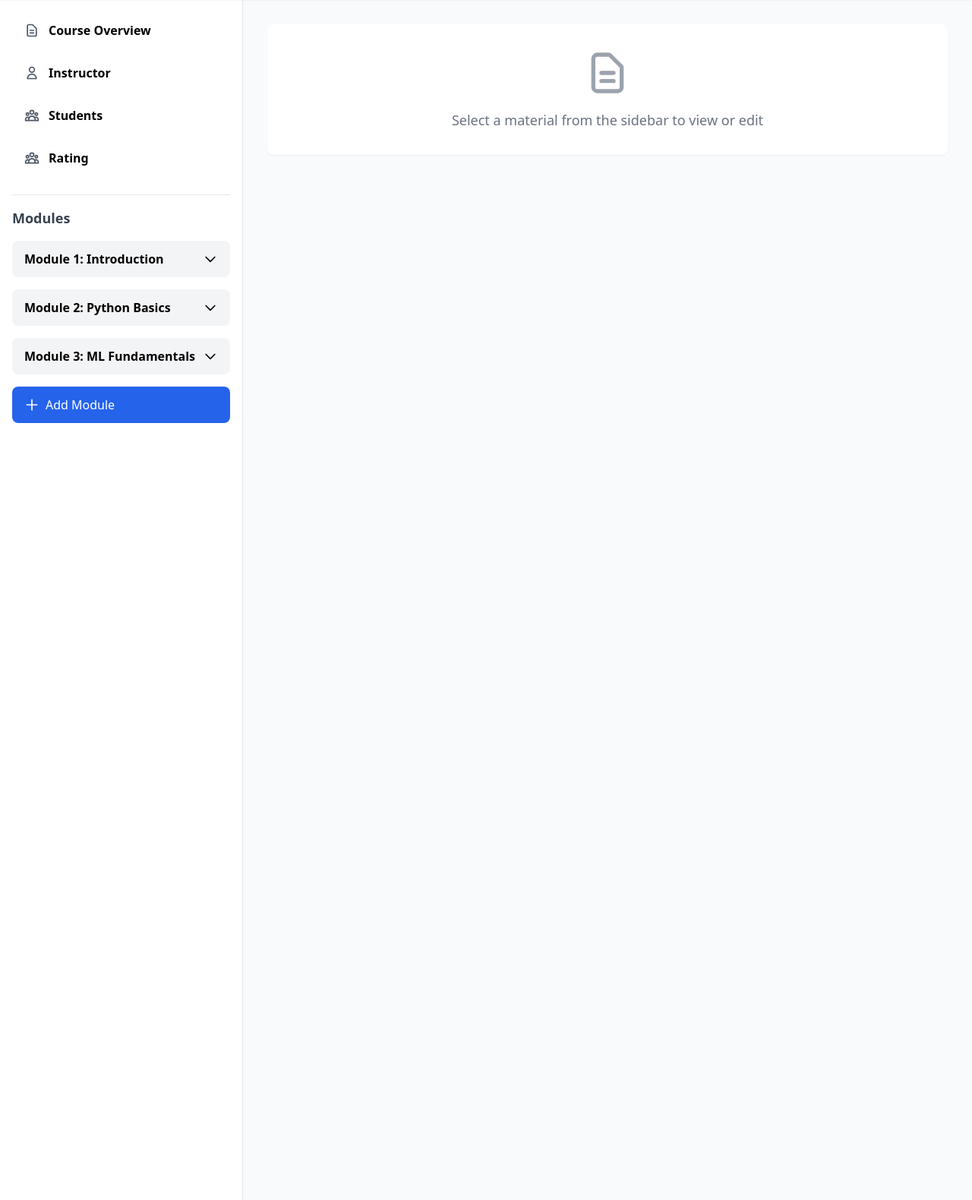
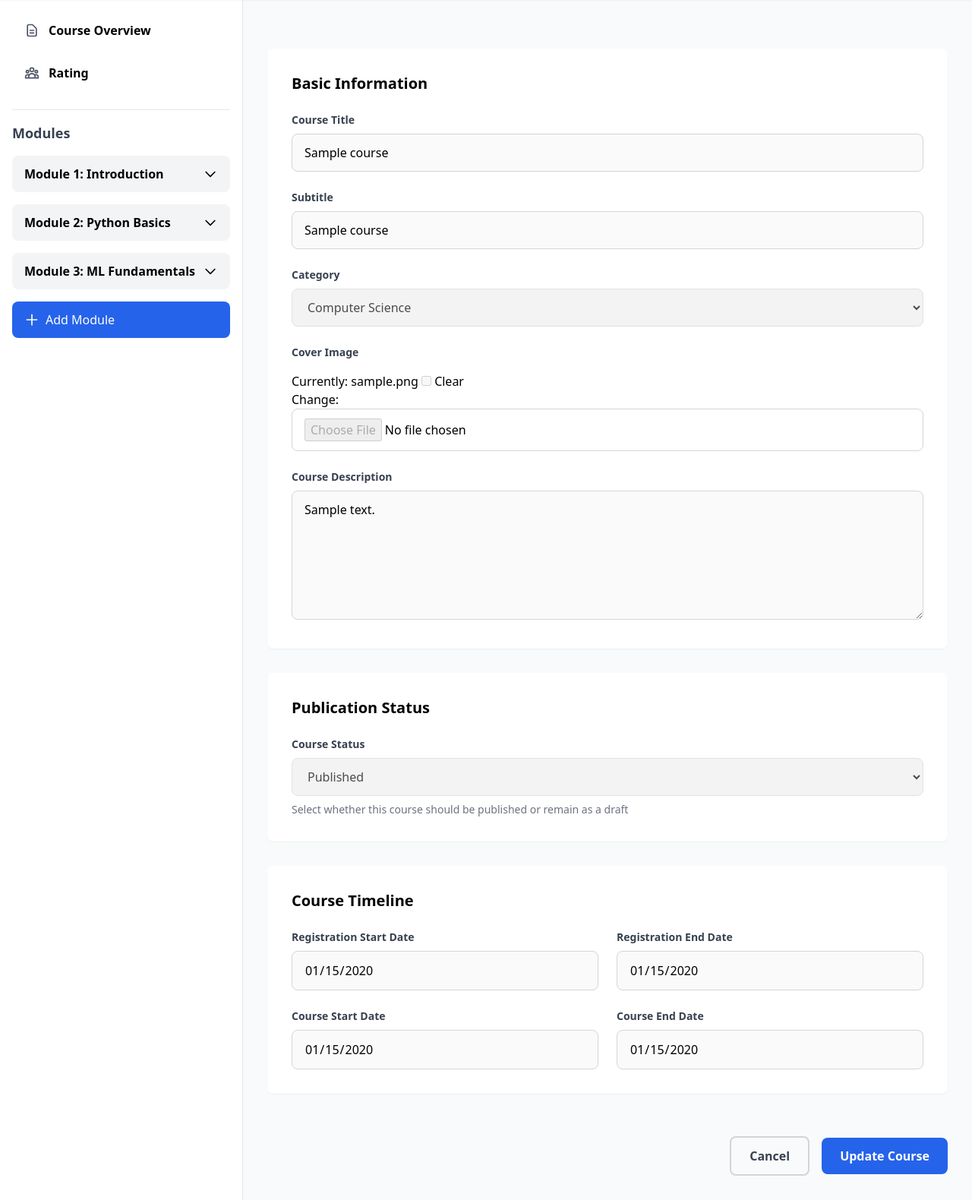
Before and after one commit to yeaung276/elearning, a Django app: page /course/1/material in a window 1280 px wide. Shown: the part 64-1644 px from the top of the page at 76% size. Run offline with Django 5.2, Linux system fonts and the light colour scheme; a user stored in the database is signed in; tables that the repository leaves empty hold one stand-in row (values such as "Sample post"); some libraries are stand-ins or nearby versions.

Commit message:
feat: add status

```diff
--- a/course/forms.py
+++ b/course/forms.py
@@ -43,7 +43,20 @@ class CourseForm(forms.ModelForm):
                 "type": "date",
                 "class": "w-full px-4 py-3 border border-gray-300 rounded-lg focus:ring-2 focus:ring-blue-500 focus:border-transparent",
             }),
+            "status": forms.Select(attrs={
+                "class": "w-full px-4 py-3 border border-gray-300 rounded-lg focus:ring-2 focus:ring-blue-500 focus:border-transparent",
+            }),
         }
+
+    def __init__(self, *args, show_status=False, disabled=False, **kwargs):
+        super().__init__(*args, **kwargs)
+
+        if not show_status:
+            self.fields.pop('status', None)
+
+        if disabled:
+            for field in self.fields.values():
+                field.widget.attrs['disabled'] = 'disabled'
 
     def clean(self):
         cleaned = super().clean()
--- a/course/templates/material.html
+++ /dev/null
@@ -1,14 +0,0 @@
-{% extends "shared/sidebar.html" %}
-
-{% block material %}
-<div class="max-w-4xl mx-auto">
-    <div class="bg-white rounded-lg shadow-sm p-8 text-center text-gray-500">
-        <svg class="w-16 h-16 mx-auto mb-4 text-gray-400" fill="none" stroke="currentColor" viewBox="0 0 24 24">
-            <path stroke-linecap="round" stroke-linejoin="round" stroke-width="2"
-                d="M9 12h6m-6 4h6m2 5H7a2 2 0 01-2-2V5a2 2 0 012-2h5.586a1 1 0 01.707.293l5.414 5.414a1 1 0 01.293.707V19a2 2 0 01-2 2z" />
-        </svg>
-        <p class="text-lg">Select a material from the sidebar to view or edit</p>
-    </div>
-</div>
-
-{% endblock %}
--- /dev/null
+++ b/course/templates/materials/overview.html
@@ -0,0 +1,162 @@
+{% extends "materials/sidebar.html" %}
+
+{% block material %}
+<form method="post" enctype="multipart/form-data" class="space-y-8">
+    {% csrf_token %}
+
+    <!-- Basic Information -->
+    <section class="bg-white rounded-lg shadow-sm p-8">
+        <h2 class="text-xl font-bold mb-6">Basic Information</h2>
+
+        <div class="space-y-6">
+            <!-- Course Title -->
+            <div>
+                <label for="{{ form.title.id_for_label }}" class="block text-sm font-semibold text-gray-700 mb-2">
+                    Course Title
+                </label>
+                {{ form.title }}
+                {% if form.title.errors %}
+                <p class="mt-1 text-sm text-red-600">{{ form.title.errors.0 }}</p>
+                {% endif %}
+            </div>
+
+            <!-- Course Subtitle -->
+            <div>
+                <label for="{{ form.subtitle.id_for_label }}" class="block text-sm font-semibold text-gray-700 mb-2">
+                    Subtitle
+                </label>
+                {{ form.subtitle }}
+                {% if form.subtitle.errors %}
+                <p class="mt-1 text-sm text-red-600">{{ form.subtitle.errors.0 }}</p>
+                {% endif %}
+            </div>
+
+            <!-- Category -->
+            <div>
+                <label for="{{ form.category.id_for_label }}" class="block text-sm font-semibold text-gray-700 mb-2">
+                    Category
+                </label>
+                {{ form.category }}
+                {% if form.category.errors %}
+                <p class="mt-1 text-sm text-red-600">{{ form.category.errors.0 }}</p>
+                {% endif %}
+            </div>
+
+            <!-- Cover Image -->
+            {% if course.user == user %}
+            <div>
+                <label for="{{ form.cover_img.id_for_label }}" class="block text-sm font-semibold text-gray-700 mb-2">
+                    Cover Image
+                </label>
+                <div class="mt-4">
+                    {{ form.cover_img }}
+                </div>
+                {% if form.cover_img.errors %}
+                <p class="mt-1 text-sm text-red-600">{{ form.cover_img.errors.0 }}</p>
+                {% endif %}
+            </div>
+            {% endif %}
+
+            <!-- Description -->
+            <div>
+                <label for="{{ form.description.id_for_label }}" class="block text-sm font-semibold text-gray-700 mb-2">
+                    Course Description
+                </label>
+                {{ form.description }}
+                {% if form.description.errors %}
+                <p class="mt-1 text-sm text-red-600">{{ form.description.errors.0 }}</p>
+                {% endif %}
+            </div>
+        </div>
+    </section>
+
+    <!-- Status (Conditional) -->
+    {% if form.status and course.user == user %}
+    <section class="bg-white rounded-lg shadow-sm p-8">
+        <h2 class="text-xl font-bold mb-6">Publication Status</h2>
+
+        <div>
+            <label for="{{ form.status.id_for_label }}" class="block text-sm font-semibold text-gray-700 mb-2">
+                Course Status
+            </label>
+            {{ form.status }}
+            {% if form.status.errors %}
+            <p class="mt-1 text-sm text-red-600">{{ form.status.errors.0 }}</p>
+            {% endif %}
+            <p class="mt-2 text-sm text-gray-500">Select whether this course should be published or remain as a draft
+            </p>
+        </div>
+    </section>
+    {% endif %}
+
+    <!-- Course Timeline -->
+     {% if form.instance.user == user %}
+    <section class="bg-white rounded-lg shadow-sm p-8">
+        <h2 class="text-xl font-bold mb-6">Course Timeline</h2>
+
+        <div class="grid grid-cols-2 gap-6">
+            <!-- Registration Start -->
+            <div>
+                <label for="{{ form.registration_start.id_for_label }}"
+                    class="block text-sm font-semibold text-gray-700 mb-2">
+                    Registration Start Date
+                </label>
+                {{ form.registration_start }}
+                {% if form.registration_start.errors %}
+                <p class="mt-1 text-sm text-red-600">{{ form.registration_start.errors.0 }}</p>
+                {% endif %}
+            </div>
+
+            <!-- Registration End -->
+            <div>
+                <label for="{{ form.registration_end.id_for_label }}"
+                    class="block text-sm font-semibold text-gray-700 mb-2">
+                    Registration End Date
+                </label>
+                {{ form.registration_end }}
+                {% if form.registration_end.errors %}
+                <p class="mt-1 text-sm text-red-600">{{ form.registration_end.errors.0 }}</p>
+                {% endif %}
+            </div>
+
+            <!-- Course Start -->
+            <div>
+                <label for="{{ form.course_start.id_for_label }}"
+                    class="block text-sm font-semibold text-gray-700 mb-2">
+                    Course Start Date
+                </label>
+                {{ form.course_start }}
+                {% if form.course_start.errors %}
+                <p class="mt-1 text-sm text-red-600">{{ form.course_start.errors.0 }}</p>
+                {% endif %}
+            </div>
+
+            <!-- Course End -->
+            <div>
+                <label for="{{ form.course_end.id_for_label }}" class="block text-sm font-semibold text-gray-700 mb-2">
+                    Course End Date
+                </label>
+                {{ form.course_end }}
+                {% if form.course_end.errors %}
+                <p class="mt-1 text-sm text-red-600">{{ form.course_end.errors.0 }}</p>
+                {% endif %}
+            </div>
+        </div>
+    </section>
+
+    <!-- Action Buttons -->
+    <div class="flex justify-end items-center space-x-4 pt-6">
+        <a href="{% url 'dashboard' %}"
+            class="px-6 py-3 border-2 border-gray-300 rounded-lg text-gray-700 font-semibold hover:bg-gray-50 transition">
+            Cancel
+        </a>
+        <button type="submit"
+            class="px-6 py-3 bg-blue-600 text-white rounded-lg font-semibold hover:bg-blue-700 transition">
+            Update Course
+        </button>
+    </div>
+    {% endif %}
+</form>
+</div>
+
+{% endblock %}
--- a/course/templates/shared/sidebar.html
+++ b/course/templates/materials/sidebar.html
@@ -9,7 +9,7 @@
         <div class="p-4">
             <!-- Navigation Links -->
             <div class="space-y-2 mb-6">
-                <a href="/course/overview" class="flex items-center space-x-3 px-4 py-3 hover:bg-gray-100 rounded-lg">
+                <a href="{% url 'material_overview' cid=course.id %}" class="flex items-center space-x-3 px-4 py-3 hover:bg-gray-100 rounded-lg">
                     <svg class="w-5 h-5 text-gray-600" fill="none" stroke="currentColor" viewBox="0 0 24 24">
                         <path stroke-linecap="round" stroke-linejoin="round" stroke-width="2"
                             d="M9 12h6m-6 4h6m2 5H7a2 2 0 01-2-2V5a2 2 0 012-2h5.586a1 1 0 01.707.293l5.414 5.414a1 1 0 01.293.707V19a2 2 0 01-2 2z" />
@@ -17,6 +17,7 @@
                     <span class="font-semibold">Course Overview</span>
                 </a>
 
+                {% if user.role == 'teacher' %}
                 <a href="/course/instructor" class="flex items-center space-x-3 px-4 py-3 hover:bg-gray-100 rounded-lg">
                     <svg class="w-5 h-5 text-gray-600" fill="none" stroke="currentColor" viewBox="0 0 24 24">
                         <path stroke-linecap="round" stroke-linejoin="round" stroke-width="2"
@@ -24,7 +25,9 @@
                     </svg>
                     <span class="font-semibold">Instructor</span>
                 </a>
+                {% endif %}
 
+                {% if user.role == 'teacher' %}
                 <a href="/course/students" class="flex items-center space-x-3 px-4 py-3 hover:bg-gray-100 rounded-lg">
                     <svg class="w-5 h-5 text-gray-600" fill="none" stroke="currentColor" viewBox="0 0 24 24">
                         <path stroke-linecap="round" stroke-linejoin="round" stroke-width="2"
@@ -32,6 +35,9 @@
                     </svg>
                     <span class="font-semibold">Students</span>
                 </a>
+                {% endif %}
+
+                {% if user.role == 'student' %}
                 <a href="/course/rating" class="flex items-center space-x-3 px-4 py-3 hover:bg-gray-100 rounded-lg">
                     <svg class="w-5 h-5 text-gray-600" fill="none" stroke="currentColor" viewBox="0 0 24 24">
                         <path stroke-linecap="round" stroke-linejoin="round" stroke-width="2"
@@ -39,6 +45,7 @@
                     </svg>
                     <span class="font-semibold">Rating</span>
                 </a>
+                {% endif %}
             </div>
 
             <hr class="my-4">
--- a/course/urls.py
+++ b/course/urls.py
@@ -1,11 +1,11 @@
 from django.urls import path
 
-from .views import explore, course_detail, CourseCreateView, materials, enroll
+from .views import explore, course_detail, CourseCreateView, MaterialOverviewView, enroll
 
 urlpatterns = [
     path('courses/', explore),
     path('course/new', CourseCreateView.as_view(), name="create_course"),
     path('course/<int:id>', course_detail, name="course"),
     path('course/<int:id>/enroll', enroll, name="enroll"),
-    path('course/<int:cid>/material', materials, name="materials")
+    path('course/<int:cid>/material', MaterialOverviewView.as_view(), name="material_overview")
 ]
--- a/course/views.py
+++ b/course/views.py
@@ -1,10 +1,10 @@
 from datetime import date
 
 from django.views import View
+from django.http import Http404
 from django.utils.timezone import now
 from django.shortcuts import render, redirect, get_object_or_404
 from django.contrib.auth.mixins import LoginRequiredMixin
-from django.contrib.auth.decorators import login_required
 from rest_framework.decorators import api_view, renderer_classes, permission_classes
 from rest_framework.renderers import TemplateHTMLRenderer
 from rest_framework.permissions import IsAuthenticated
@@ -18,6 +18,9 @@ from people.mixin import TeacherRequiredMixin
 def is_enrolled(enrollment):
     return enrollment is not None and enrollment.expired_at > date.today() and enrollment.status != 'blocked'
 
+def is_owner(course, user):
+    return course.user == user
+
 
 @api_view(['GET'])
 def explore(request):
@@ -28,8 +31,10 @@ def explore(request):
 def course_detail(request, id: int):
     course = get_object_or_404(Course, id=id)
     enrollment = Enrollment.objects.filter(user=request.user, course=course).first()
-    if is_enrolled(enrollment):
-        return redirect("materials", cid=course.id) # type: ignore
+    if is_enrolled(enrollment) or is_owner(course, request.user):
+        return redirect("material_overview", cid=course.id) # type: ignore
+    if course.status == "draft":
+        raise Http404()
     return render(request, "detail.html", {
         "course": course,
     })
@@ -48,14 +53,42 @@ class CourseCreateView(LoginRequiredMixin, TeacherRequiredMixin, View):
             course = form.save(commit=False)
             course.user = request.user
             course.save()
-            return redirect("materials", cid=course.id)
+            return redirect("material_overview", cid=course.id)
 
         return render(request, "create.html", {"form": form})
+
+class MaterialOverviewView(LoginRequiredMixin, View):
+    login_url = "login"
+    redirect_field_name = None
+
+    def get(self, request, cid: int):
+        course = get_object_or_404(Course, id=cid)
+        form = CourseForm(instance=course, show_status=True, disabled=request.user.role == "student")
+        return render(request, "materials/overview.html", {
+            "form": form,
+            "course": course
+        })
+
+    def post(self, request, cid: int):
+        course = get_object_or_404(Course, id=cid)
+        if course.user != request.user:
+            return redirect("material_overview", cid=course.id) # type: ignore
+
+        form = CourseForm(request.POST, request.FILES, instance=course, show_status=True)
+        if form.is_valid():
+            profile = form.save(commit=False)
+            profile.user = request.user
+            profile.save()
+
+        return render(request, "materials/overview.html", {
+            "form": form,
+            "course": course
+        })
 
 @api_view(["POST"])
 @permission_classes([IsAuthenticated])
 def enroll(request, id: int):
-    course = get_object_or_404(Course, id=id)
+    course = get_object_or_404(Course, id=id, status="publish")
 
     enrollment, created = Enrollment.objects.get_or_create(
         course=course,
@@ -81,8 +114,3 @@ def enroll(request, id: int):
         return Response({'message': 'Already enrolled'}, status=status.HTTP_200_OK)
 
     return Response({'message': 'Enrolled successfully'}, status=status.HTTP_201_CREATED)
-
-
-@api_view(["GET"])
-def materials(request, cid: int):
-    return render(request, "material.html")
--- a/people/templates/dashboard.html
+++ b/people/templates/dashboard.html
@@ -103,7 +103,7 @@
                     <!-- Course 1 -->
                     <a href="{% url 'course' id=c.id %}" class="block hover:bg-gray-50 rounded-lg transition p-3 -m-3">
                         <div class="flex items-center space-x-4 mb-3">
-                            <img src="{{ c.cover_img.url|default:'https://images.unsplash.com/photo-1516321318423-f06f85e504b3?w=100' }}"
+                            <img src="{% if c.cover_img and c.cover_img.name %}{{ c.cover_img.url }}{% else %}https://images.unsplash.com/photo-1516321318423-f06f85e504b3?w=100{% endif %}"
                                 alt="Course" class="w-16 h-16 object-cover rounded flex-shrink-0">
                             <div class="flex-1">
                                 <h3 class="font-semibold text-gray-900 text-sm mb-1">{{c.title}}</h3>
```
Also changed, not shown: course/models.py (+7 -0 lines), README.md, course/migrations/0003_course_status.py (added).
